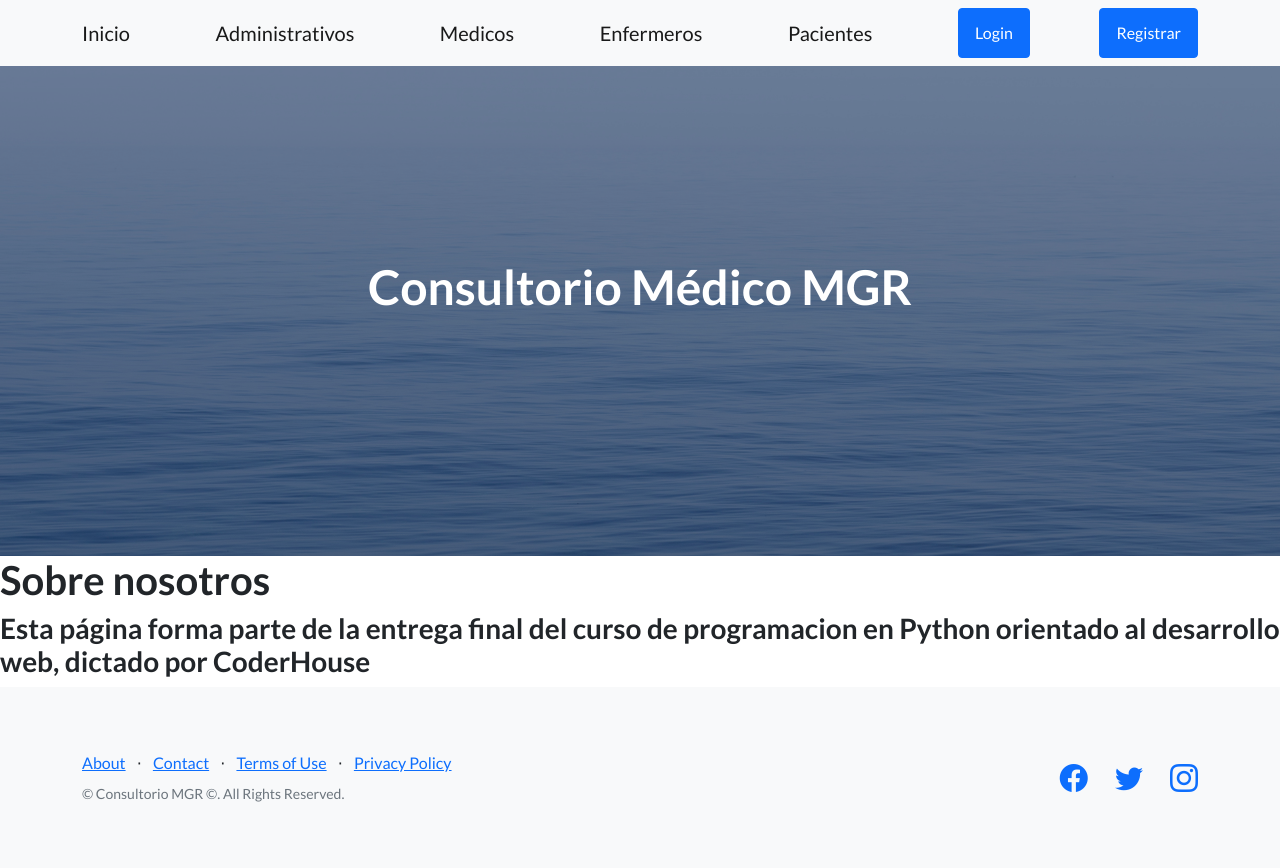
After one commit to Fachu2989/consultoriomedicocoder, a Django app: page /consultorio/about_us in a window 1280 px wide. The commit adds this page. Run offline with Django 4.2, Linux system fonts and the light colour scheme; some libraries are stand-ins or nearby versions.

Commit message:
Se crea About us junto con su correspondiente template, view y url // Se completa ReadMe

```diff
--- /dev/null
+++ b/Appconsultorios/Templates/about_us.html
@@ -0,0 +1,11 @@
+{% extends 'padre.html' %}
+
+{% load static %}
+
+{% block contenidoQueCambia %}
+
+    <h1> Sobre nosotros</h1>
+
+        <h3>Esta página forma parte de la entrega final del curso de programacion en Python orientado al desarrollo web, dictado por CoderHouse</h3>
+
+{% endblock contenidoQueCambia %}
--- a/Appconsultorios/Templates/padre.html
+++ b/Appconsultorios/Templates/padre.html
@@ -60,7 +60,7 @@
                 <div class="row">
                     <div class="col-lg-6 h-100 text-center text-lg-start my-auto">
                         <ul class="list-inline mb-2">
-                            <li class="list-inline-item"><a href="#!">About</a></li>
+                            <li class="list-inline-item"><a href="{% url 'about_us' %}">About</a></li>
                             <li class="list-inline-item">⋅</li>
                             <li class="list-inline-item"><a href="#!">Contact</a></li>
                             <li class="list-inline-item">⋅</li>
--- a/Appconsultorios/urls.py
+++ b/Appconsultorios/urls.py
@@ -7,6 +7,7 @@ inicio,
 loginView,
 registro,
 editar_perfil,
+about_us,
 )
 
 from .views import AdministrativoList,AdministrativoCreate,AdministrativoUpdate,AdministrativoDelete,AdministrativoDetail
@@ -47,5 +48,6 @@ urlpatterns = [
     path("login/", loginView, name='Login'),
     path('registrar/', registro, name="Registrar"),
     path('logout/', LogoutView.as_view(template_name="logout.html"), name="Logout"),
-    path("editarPerfil/", editar_perfil, name="EditarPerfil")
+    path("editarPerfil/", editar_perfil, name="EditarPerfil"),
+    path("about_us", about_us,name="about_us")
 ]
--- a/Appconsultorios/views.py
+++ b/Appconsultorios/views.py
@@ -201,7 +201,7 @@ def loginView(request):
             user= authenticate(username=usuario, password=psw)
             if user:
                  login(request,user)
-                 return render(request, "inicio.html",{'mensaje': f'bienvenido {usuario}'})
+                 return render(request, "inicio.html",{'mensaje': f'Bienvenido {usuario}'})
             else:
                 return render(request, "inicio.html",{'mensaje': f'Error. Datos incorrectos'})
 
@@ -256,3 +256,7 @@ def editar_perfil(request):
         miFormulario = UserEditForm(instance=request.user)
 
         return render(request, "editarPerfil.html", {"miFormulario": miFormulario})
+
+def about_us(request):
+
+    return render(request, 'about_us.html')
```
Also changed, not shown: consultoriosMGR/settings.py (+5 -5 lines), README.md, db.sqlite3, media/avatares/telecaster_avatar_vIEkXEV.jpg (added).
